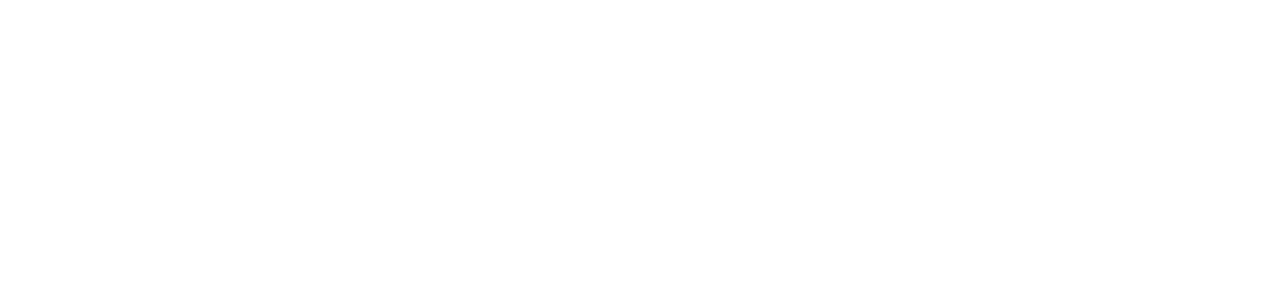
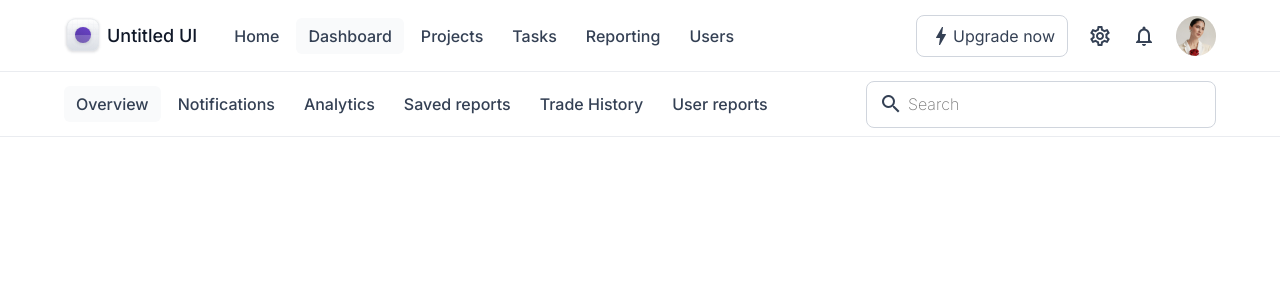
Before and after one commit to JoshAnaba/untitled-dashboard, a Nuxt app: page /dashboard in a window 1280 px wide. Before the commit this address had no page. Shown: the top 300 px of the page. Built offline with nearby package versions, Linux system fonts and the light colour scheme.

Commit message:
header in progress

```diff
--- a/assets/styles/global.css
+++ b/assets/styles/global.css
@@ -19,3 +19,16 @@
 a {
   text-decoration: none;
 }
+
+button {
+  cursor: pointer;
+}
+
+.transparent-input {
+  border: none;
+  background: transparent;
+}
+
+.transparent-input:focus {
+  outline: none;
+}
--- a/components/DashboardHeader.vue
+++ b/components/DashboardHeader.vue
@@ -1,35 +1,49 @@
 <template>
   <header>
     <div class="main-header">
-      <div class="logo-ctn">
-        <img class="logo-img" src="@/assets/images/svgs/Logomark.svg" alt="">
-        <div class="logo-text">
-          Untitled UI
+      <div class="lhs">
+        <div class="logo-ctn">
+          <img
+            class="logo-img"
+            src="@/assets/images/svgs/Logomark.svg"
+            alt=""
+          />
+          <div class="logo-text">Untitled UI</div>
         </div>
+        <nav>
+          <nuxt-link class="nav-item" to="/"> Home </nuxt-link>
+          <nuxt-link class="nav-item" to="/dashboard"> Dashboard </nuxt-link>
+          <nuxt-link class="nav-item" to="/projects"> Projects </nuxt-link>
+          <nuxt-link class="nav-item" to="/tasks"> Tasks </nuxt-link>
+          <nuxt-link class="nav-item" to="/reports"> Reporting </nuxt-link>
+          <nuxt-link class="nav-item" to="/users"> Users </nuxt-link>
+        </nav>
       </div>
-      <nav>
-        <nuxt-link class="nav-item" to="/">
-          Home
-        </nuxt-link>
-        <nuxt-link class="nav-item" to="/">
-          Dashboard
-        </nuxt-link>
-        <nuxt-link class="nav-item" to="/">
-          Projects
-        </nuxt-link>
-        <nuxt-link class="nav-item" to="/">
-          Tasks
-        </nuxt-link>
-        <nuxt-link class="nav-item" to="/">
-          Reporting
-        </nuxt-link>
-        <nuxt-link class="nav-item" to="/">
-          Users
-        </nuxt-link>
-      </nav>
+      <div class="rhs">
+        <button class="transparent-input">
+          <span class="material-icons-outlined"> bolt </span>
+          <span> Upgrade now </span>
+        </button>
+        <span class="material-icons-outlined"> settings </span>
+        <span class="material-icons-outlined"> notifications </span>
+        <img class="avatar" src="@/assets/images/pngs/avatar.png" alt="" />
+      </div>
     </div>
     <div class="sub-header">
-      yo
+      <nav>
+        <nuxt-link class="nav-item" to="/dashboard"> Overview </nuxt-link>
+        <nuxt-link class="nav-item" to="/dashboard/notifications"> Notifications </nuxt-link>
+        <nuxt-link class="nav-item" to="/dashboard/analytics"> Analytics </nuxt-link>
+        <nuxt-link class="nav-item" to="/dashboard/saved-reports"> Saved reports </nuxt-link>
+        <nuxt-link class="nav-item" to="/dashboard/trade-history"> Trade History </nuxt-link>
+        <nuxt-link class="nav-item" to="/dashboard/user-reports"> User reports </nuxt-link>
+      </nav>
+      <div class="search-ctn">
+        <label for="search">
+          <span class="material-icons-outlined"> search </span>
+        </label>
+        <input type="search" class="transparent-input" placeholder="Search" />
+      </div>
     </div>
   </header>
 </template>
@@ -38,9 +52,18 @@
 .main-header,
 .sub-header,
 .logo-ctn,
-nav {
+nav,
+.lhs,
+.rhs,
+.rhs .transparent-input,
+.search-ctn,
+.search-ctn label {
   display: flex;
   align-items: center;
+}
+
+.lhs {
+  gap: 25px;
 }
 
 .main-header {
@@ -49,14 +72,18 @@
 
 .sub-header {
   height: 65px;
-  padding: 5px 5vw;
+}
+
+.nuxt-link-exact-active {
+  background: var(--gray-lighter);
 }
 
 .main-header,
 .sub-header {
-  border-bottom: 1px solid #EAECF0;
+  border-bottom: 1px solid #eaecf0;
   padding: 5px 5vw;
   gap: 20px;
+  justify-content: space-between;
 }
 
 .logo-ctn {
@@ -65,7 +92,8 @@
 
 .logo-ctn .logo-text {
   color: var(--gray-dark);
-  /* font-weight: 900; */
+  font-weight: 500;
+  font-size: 18px;
 }
 
 nav {
@@ -75,7 +103,41 @@
 .nav-item {
   padding: 8px 12px;
   color: var(--gray-light);
-  background: var(--gray-lighter);
   border-radius: 6px;
+  font-weight: 500;
+}
+
+.rhs {
+  gap: 20px;
+}
+
+.rhs .transparent-input {
+  padding: 8px 12px;
+}
+
+.rhs .transparent-input,
+.sub-header .search-ctn {
+  border-radius: 8px;
+  border: 1px solid #d0d5dd;
+  color: var(--gray-light);
+  padding: 8px 12px;
+}
+
+.rhs span.material-icons-outlined {
+  color: var(--gray-light);
+}
+
+.search-ctn {
+  gap: 5px;
+  height: 47px;
+  min-width: 350px;
+}
+
+.rhs .transparent-input {
+  height: 42px;
+}
+
+.search-ctn input {
+  font-weight: 200;
 }
 </style>
--- a/layouts/dashboardLayout.vue
+++ b/layouts/dashboardLayout.vue
@@ -1,6 +1,12 @@
 <template>
   <div class="dashboard-layout-ctn">
     <DashboardHeader />
-    <Nuxt />
+    <Nuxt class="main-ctn" />
   </div>
 </template>
+
+<style scoped>
+.main-ctn {
+  padding: 10px 5vw;
+}
+</style>
--- /dev/null
+++ b/pages/dashboard.vue
@@ -0,0 +1,10 @@
+<template>
+  <div class="dashboard-ctn"></div>
+</template>
+
+<script>
+export default {
+  name: 'DashboardPage',
+  layout: 'dashboardLayout'
+}
+</script>
--- /dev/null
+++ b/pages/projects.vue
@@ -0,0 +1,10 @@
+<template>
+  <div class="dashboard-ctn"></div>
+</template>
+
+<script>
+export default {
+  name: 'ProjectPage',
+  layout: 'dashboardLayout'
+}
+</script>
--- /dev/null
+++ b/pages/reports.vue
@@ -0,0 +1,10 @@
+<template>
+  <div class="dashboard-ctn"></div>
+</template>
+
+<script>
+export default {
+  name: 'ReportsPage',
+  layout: 'dashboardLayout'
+}
+</script>
--- /dev/null
+++ b/pages/tasks.vue
@@ -0,0 +1,10 @@
+<template>
+  <div class="dashboard-ctn"></div>
+</template>
+
+<script>
+export default {
+  name: 'TasksPage',
+  layout: 'dashboardLayout'
+}
+</script>
--- /dev/null
+++ b/pages/users.vue
@@ -0,0 +1,10 @@
+<template>
+  <div class="dashboard-ctn"></div>
+</template>
+
+<script>
+export default {
+  name: 'UsersPage',
+  layout: 'dashboardLayout'
+}
+</script>
```
Also changed, not shown: assets/images/pngs/Avatar.png (added).
